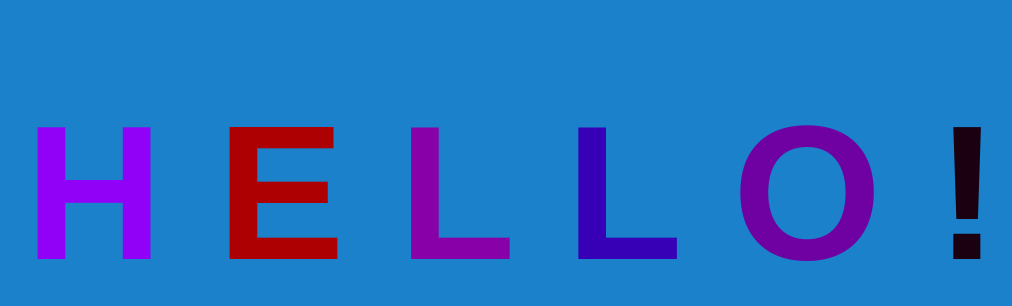
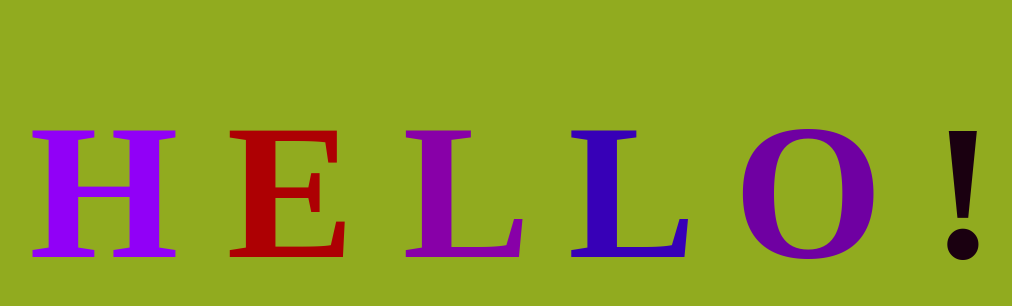
Before and after one commit to Kle012/AnimatedTextGitDemo, a plain HTML site: page index.html in a window 1280 px wide. Shown: the part 216-522 px from the top of the page, without its empty margins (128-1140 px from the left). Drawn offline with Linux system fonts and the light colour scheme.

Commit message:
merge conflict created

```diff
--- a/app.css
+++ b/app.css
@@ -3,12 +3,12 @@ body {
     justify-content: center;
     align-items: center;
     height: 100vh;
-    background-color: rgb(26, 129, 202);
+    background-color: rgb(145, 171, 31);
 }
 
 h1 {
     font-size: 12rem;
-    font-family: fantasy;
+    font-family: 'Times New Roman', Times, serif;
 }
 
 .letter {
```
